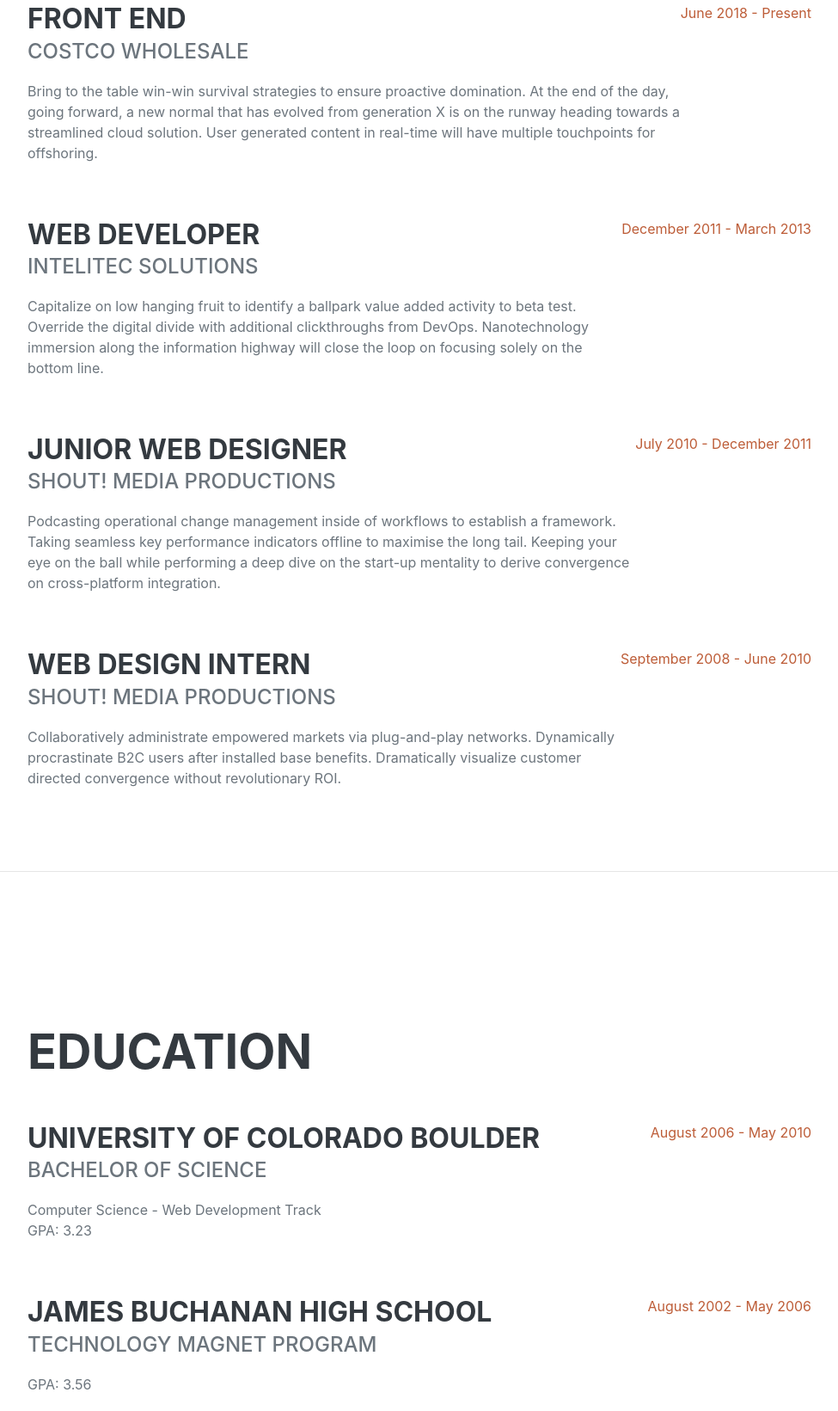
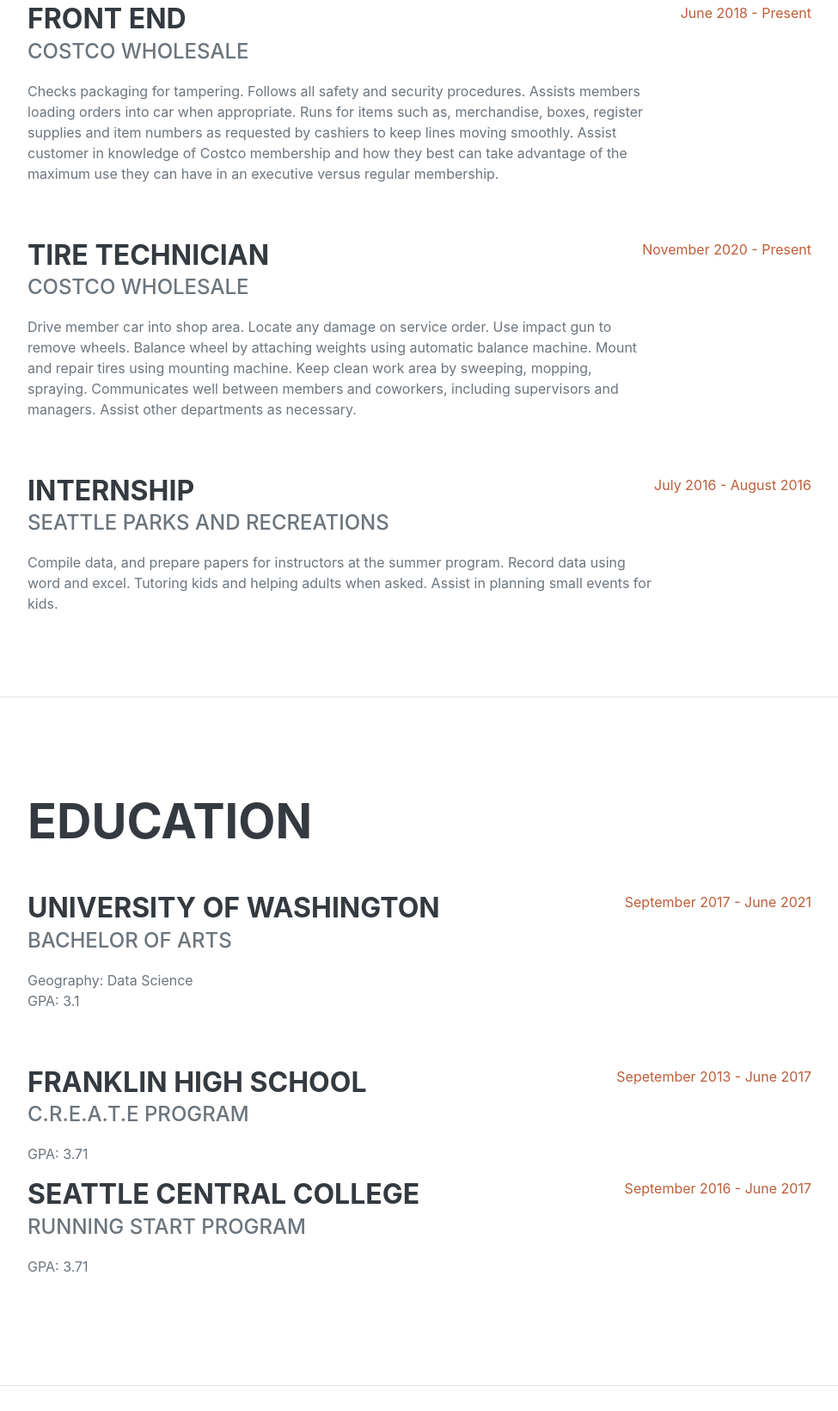
Before and after one commit to dannopham/dannopham.github.io, a plain HTML site: page index.html in a window 1280 px wide. Shown: the part 993-2634 px from the top of the page at 86% size, without its empty margins (288-1263 px from the left). Drawn offline with nearby package versions, Linux system fonts and the light colour scheme; a web font is replaced by a local one.

Commit message:
Resume Update

```diff
--- a/index.html
+++ b/index.html
@@ -68,36 +68,42 @@
           <div class="flex-grow-1">
             <h3 class="mb-0">Front End</h3>
             <div class="subheading mb-3">Costco Wholesale</div>
-            <p>Bring to the table win-win survival strategies to ensure proactive domination. At the end of the day, going forward, a new normal that has evolved from generation X is on the runway heading towards a streamlined cloud solution. User
-              generated content in real-time will have multiple touchpoints for offshoring.</p>
+            <p>Checks packaging for tampering.
+               Follows all safety and security procedures.
+               Assists members loading orders into car when appropriate.
+               Runs for items such as, merchandise, boxes, register supplies and item numbers
+               as requested by cashiers to keep lines moving smoothly.
+               Assist customer in knowledge of Costco membership and how they best can take
+               advantage of the maximum use they can have in an executive versus regular
+               membership.</p>
           </div>
           <div class="flex-shrink-0"><span class="text-primary">June 2018 - Present</span></div>
         </div>
         <div class="d-flex flex-column flex-md-row justify-content-between mb-5">
           <div class="flex-grow-1">
-            <h3 class="mb-0">Web Developer</h3>
-            <div class="subheading mb-3">Intelitec Solutions</div>
-            <p>Capitalize on low hanging fruit to identify a ballpark value added activity to beta test. Override the digital divide with additional clickthroughs from DevOps. Nanotechnology immersion along the information highway will close the loop
-              on focusing solely on the bottom line.</p>
+            <h3 class="mb-0">Tire Technician</h3>
+            <div class="subheading mb-3">Costco Wholesale</div>
+            <p>Drive member car into shop area. Locate any damage on service order.
+               Use impact gun to remove wheels.
+               Balance wheel by attaching weights using automatic balance machine.
+               Mount and repair tires using mounting machine.
+               Keep clean work area by sweeping, mopping, spraying.
+               Communicates well between members and coworkers, including supervisors and
+               managers.
+               Assist other departments as necessary.</p>
           </div>
-          <div class="flex-shrink-0"><span class="text-primary">December 2011 - March 2013</span></div>
-        </div>
-        <div class="d-flex flex-column flex-md-row justify-content-between mb-5">
-          <div class="flex-grow-1">
-            <h3 class="mb-0">Junior Web Designer</h3>
-            <div class="subheading mb-3">Shout! Media Productions</div>
-            <p>Podcasting operational change management inside of workflows to establish a framework. Taking seamless key performance indicators offline to maximise the long tail. Keeping your eye on the ball while performing a deep dive on the
-              start-up mentality to derive convergence on cross-platform integration.</p>
-          </div>
-          <div class="flex-shrink-0"><span class="text-primary">July 2010 - December 2011</span></div>
+          <div class="flex-shrink-0"><span class="text-primary">November 2020 - Present</span></div>
         </div>
         <div class="d-flex flex-column flex-md-row justify-content-between">
           <div class="flex-grow-1">
-            <h3 class="mb-0">Web Design Intern</h3>
-            <div class="subheading mb-3">Shout! Media Productions</div>
-            <p>Collaboratively administrate empowered markets via plug-and-play networks. Dynamically procrastinate B2C users after installed base benefits. Dramatically visualize customer directed convergence without revolutionary ROI.</p>
+            <h3 class="mb-0">Internship</h3>
+            <div class="subheading mb-3">Seattle Parks and Recreations</div>
+            <p>Compile data, and prepare papers for instructors at the summer program.
+               Record data using word and excel.
+               Tutoring kids and helping adults when asked.
+               Assist in planning small events for kids.</p>
           </div>
-          <div class="flex-shrink-0"><span class="text-primary">September 2008 - June 2010</span></div>
+          <div class="flex-shrink-0"><span class="text-primary">July 2016 - August 2016</span></div>
         </div>
       </div>
     </section>
@@ -108,20 +114,28 @@
         <h2 class="mb-5">Education</h2>
         <div class="d-flex flex-column flex-md-row justify-content-between mb-5">
           <div class="flex-grow-1">
-            <h3 class="mb-0">University of Colorado Boulder</h3>
-            <div class="subheading mb-3">Bachelor of Science</div>
-            <div>Computer Science - Web Development Track</div>
-            <p>GPA: 3.23</p>
+            <h3 class="mb-0">University of Washington</h3>
+            <div class="subheading mb-3">Bachelor of Arts</div>
+            <div>Geography: Data Science</div>
+            <p>GPA: 3.1</p>
           </div>
-          <div class="flex-shrink-0"><span class="text-primary">August 2006 - May 2010</span></div>
+          <div class="flex-shrink-0"><span class="text-primary">September 2017 - June 2021</span></div>
         </div>
         <div class="d-flex flex-column flex-md-row justify-content-between">
           <div class="flex-grow-1">
-            <h3 class="mb-0">James Buchanan High School</h3>
-            <div class="subheading mb-3">Technology Magnet Program</div>
-            <p>GPA: 3.56</p>
+            <h3 class="mb-0">Franklin High School</h3>
+            <div class="subheading mb-3">C.R.E.A.T.E Program</div>
+            <p>GPA: 3.71</p>
           </div>
-          <div class="flex-shrink-0"><span class="text-primary">August 2002 - May 2006</span></div>
+          <div class="flex-shrink-0"><span class="text-primary">Sepetember 2013 - June 2017</span></div>
+        </div>
+        <div class="d-flex flex-column flex-md-row justify-content-between">
+          <div class="flex-grow-1">
+            <h3 class="mb-0">Seattle Central College</h3>
+            <div class="subheading mb-3">Running Start Program</div>
+            <p>GPA: 3.71</p>
+          </div>
+          <div class="flex-shrink-0"><span class="text-primary">September 2016 - June 2017</span></div>
         </div>
       </div>
     </section>
```
